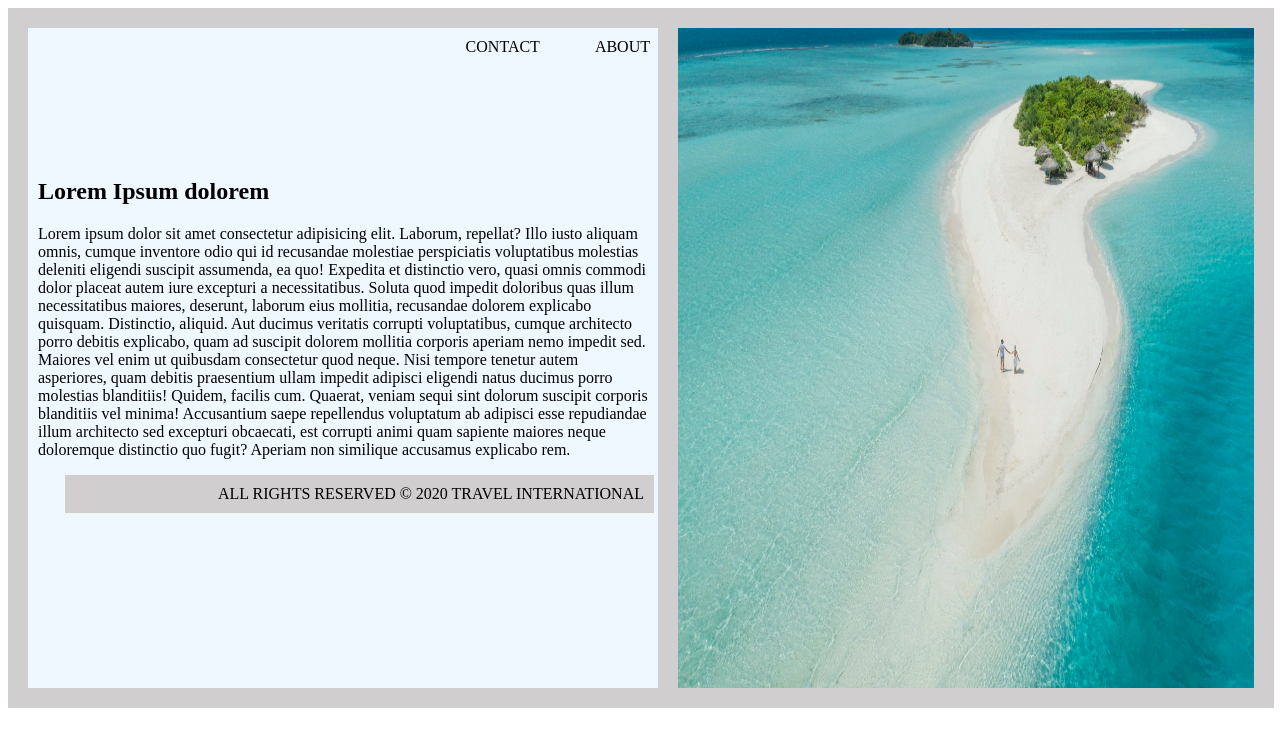
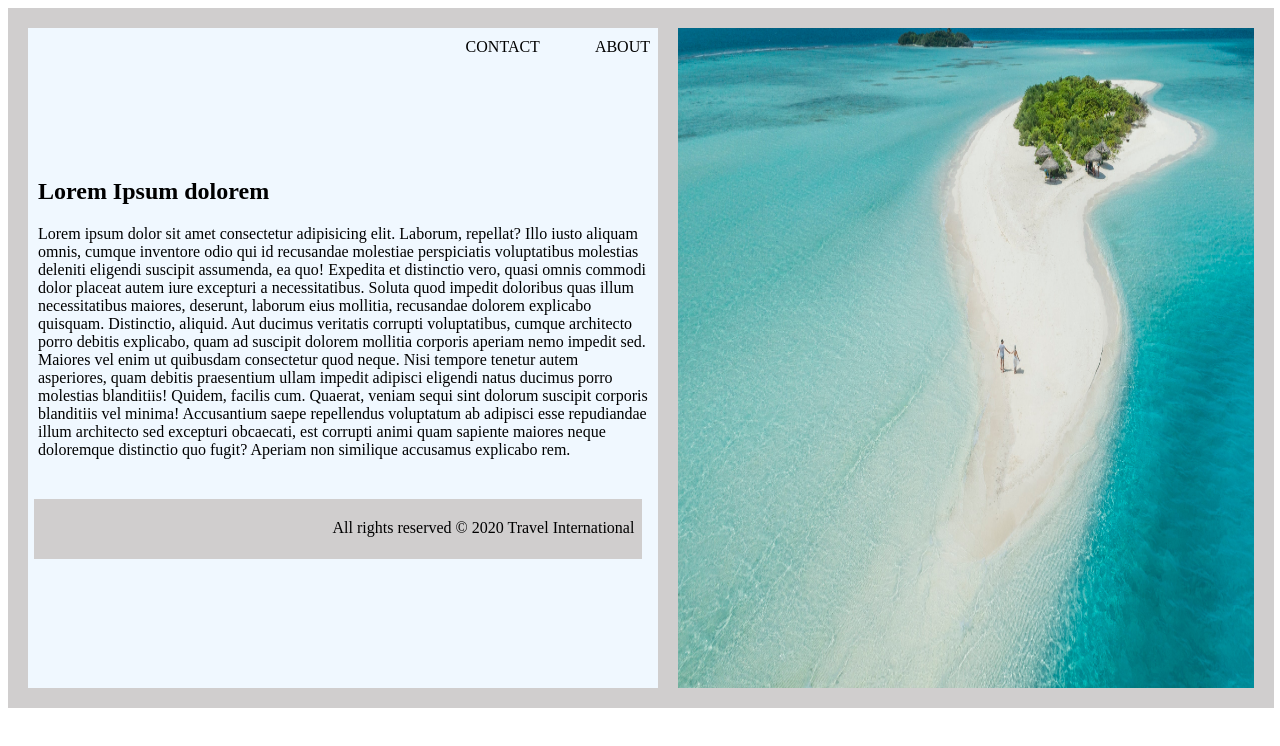
Before and after one commit to fbw-d09/uib-box-model-travel-page-MiadAbbas, a website: page index.html in a window 1280 px wide. Drawn offline with Linux system fonts and the light colour scheme.

Commit message:
edit-css

```diff
--- a/index.html
+++ b/index.html
@@ -14,9 +14,10 @@
     </section>
 
    <section class="box2">
+
     <header>
-<nav> ABOUT</nav>
-<nav> CONTACT</nav>
+    <nav class="kopfzeile" > ABOUT</nav>
+    <nav class="kopfzeile"> CONTACT</nav>
   </header>
   <h1>Lorem Ipsum dolorem</h1>
   <p>Lorem ipsum dolor sit amet consectetur adipisicing elit. Laborum, repellat? Illo iusto aliquam omnis, cumque inventore odio qui id recusandae molestiae perspiciatis voluptatibus molestias deleniti eligendi suscipit assumenda, ea quo!
--- a/styles.css
+++ b/styles.css
@@ -17,7 +17,7 @@
     width: 50%;
 }
 
-nav {
+.kopfzeile {
     display: inline-block;
     margin-left: 35px;
     padding-right: 20px;
@@ -27,7 +27,7 @@ nav {
     float: right;
 
 }
-nav:hover {
+.kopfzeile:hover {
     font-size: large;
 }
 h1 {
@@ -42,7 +42,11 @@ p {
 
 .end {
     background-color: rgb(208, 206, 206);
-   width: 90%;
-   margin-right: 6px;
+   width: 95%;
+   margin-left: 6px;
+   margin-top: 40px;
    text-align: end;
+   height: 40px;
+   padding-top: 20px;
+   padding-right: 8px;
 }
```
